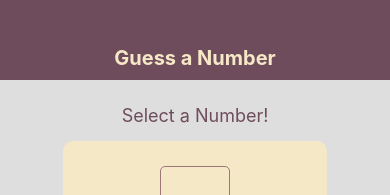
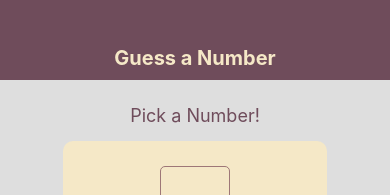
Before and after one commit to gideongurning31/react-native-noob, a React Native app: screen / in a window 390 px wide. Shown: the top 195 px of the page. Built offline with nearby package versions, Linux system fonts and the light colour scheme.

Commit message:
Create function to restart game

```diff
--- a/App.js
+++ b/App.js
@@ -13,7 +13,7 @@ export default () => {
     <View style={styles.container}>
       <Header />
       {!numberPlayed && <StartGame startGame={startGameHandler} />}
-      {numberPlayed && <PlayGame usersNumber={numberPlayed} />}
+      {numberPlayed && <PlayGame usersNumber={numberPlayed} restartGame={() => setNumberPlayed()} />}
     </View>
   );
 };
--- a/screens/PlayGame.js
+++ b/screens/PlayGame.js
@@ -9,7 +9,7 @@ function guessNumber(min, max) {
   return Math.floor(Math.random() * (max - min)) + min;
 }
 
-export default ({ usersNumber }) => {
+export default ({ usersNumber, restartGame }) => {
   const count = useRef(1);
   const currentMin = useRef(1);
   const currentMax = useRef(100);
@@ -50,7 +50,7 @@ export default ({ usersNumber }) => {
       {usersNumber !== comNumber && displayButtons()}
       {usersNumber === comNumber && (
         <View style={styles.button}>
-          <Button title='RESTART' color={palette.dark1} onPress={() => console.log('restart game')} />
+          <Button title='RESTART' color={palette.dark1} onPress={restartGame} />
         </View>
       )}
     </Card>
--- a/screens/StartGame.js
+++ b/screens/StartGame.js
@@ -37,7 +37,7 @@ export default ({ startGame }) => {
   return (
     <TouchableWithoutFeedback onPress={() => Keyboard.dismiss()}>
       <View style={styles.container}>
-        {!isConfirmed && <Text style={styles.title}>Select a Number!</Text>}
+        {!isConfirmed && <Text style={styles.title}>Pick a Number!</Text>}
         <Card>
           <NumberInput maxLength={2} value={inputValue} onChangeText={inputHandler} />
           <View style={styles.buttonContainer}>
```
